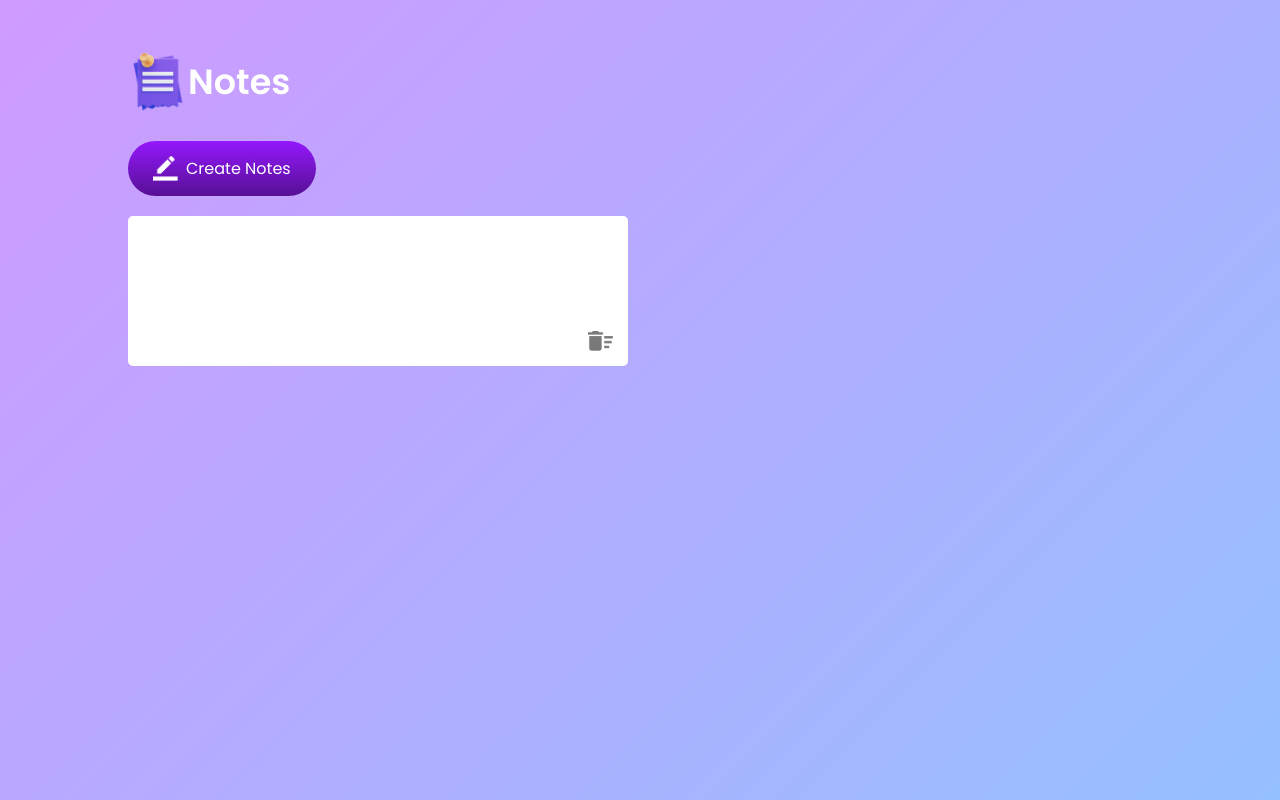
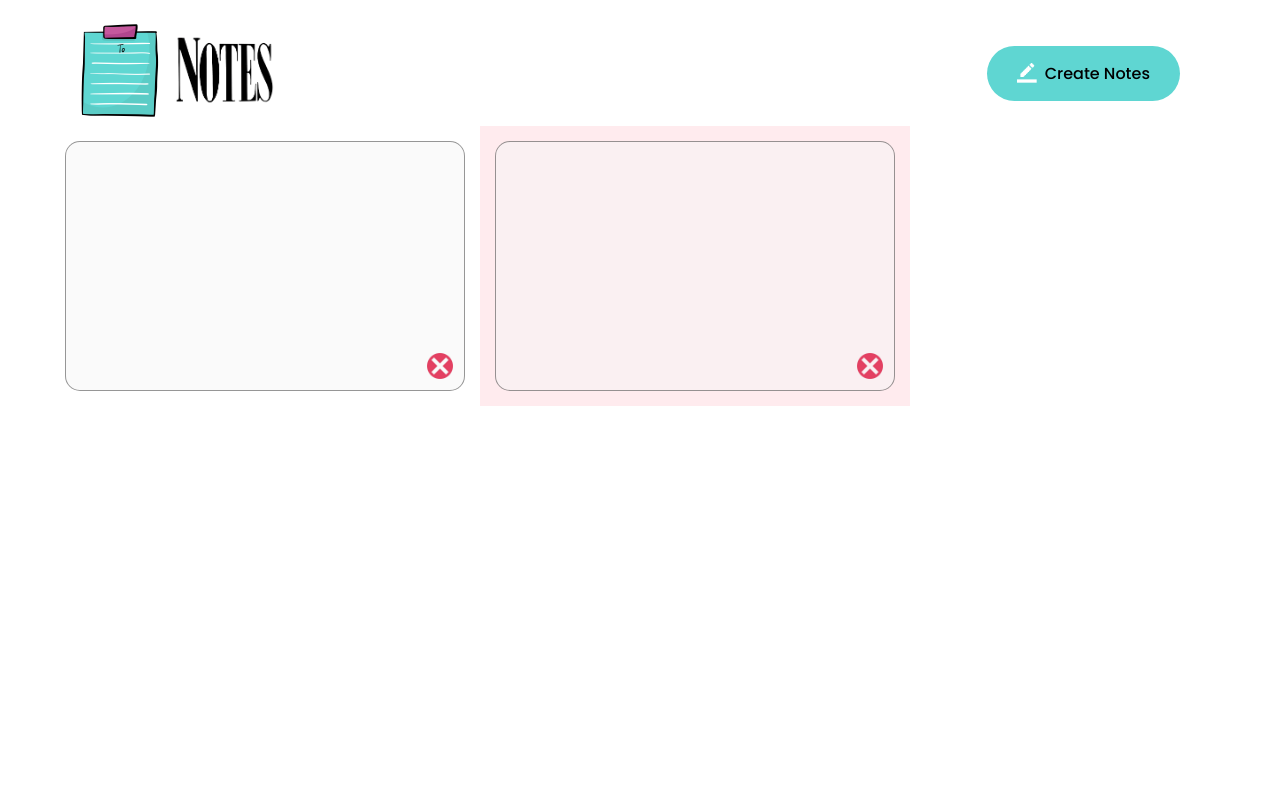
Before and after one commit to prince369vishal/Notes-App, a plain HTML site: page index.html in a window 1280 px wide. Both pictures are taken after a click on the button "Create Notes". Drawn offline with Linux system fonts and the light colour scheme.

Commit message:
updated code

```diff
--- a/index.html
+++ b/index.html
@@ -1,20 +1,26 @@
 <!DOCTYPE html>
 <html lang="en">
   <head>
-  <meta charset="UTF-8">
-  <meta name="viewport" content="width=device-width, initial-scale=1.0">
+    <meta charset="UTF-8" />
+    <meta name="viewport" content="width=device-width, initial-scale=1.0" />
     <title>Notes App</title>
-  <link rel="stylesheet" href="style.css">
+    <link rel="stylesheet" href="style.css" />
   </head>
   <body>
     <div class="container">
-    <h1> <img src="images 4/notes.png" alt=""> Notes</h1>
-    <button class="btn"><img src="images 4/edit.png" alt=""> Create Notes</button>
+      <div class="header">
+        <div>
+          <img class="titleImage1" src="images/icon.gif" alt="" />
+          <img class="titleImage2" src="images/notes.png" alt="" />
+        </div>
+        <button class="btn"><img src="images/edit.png" />Create Notes</button>
+      </div>
 
       <div class="notes-container">
-      <!-- <p contenteditable="true" class="input-box">
-        <img src="images 4/delete.png" alt="">
-      </p> -->
+        <div class="note-wrapper">
+          <p class="input-box" contenteditable="true"></p>
+          <img src="images/delete.png" class="delete-btn" />
+        </div>
       </div>
     </div>
 
--- a/script.js
+++ b/script.js
@@ -1,20 +1,74 @@
-const notesContainer=document.querySelector(".notes-container");
+const notesContainer = document.querySelector(".notes-container");
 const createBtn = document.querySelector(".btn");
-let notes = document.querySelectorAll(".input-box");
+
+// Array of background colors for notes
+const noteColors = ["#FFEBEE", "#E3F2FD", "#E8F5E9", "#FFFDE7", "#F3E5F5", "#E0F7FA"];
+let colorIndex = 0; // To track the current color index
+
+// Function to load notes from local storage
+function showLocalStorageNotes() {
+  const storedNotes = localStorage.getItem("notes");
+  if (storedNotes) {
+    notesContainer.innerHTML = storedNotes; // Load saved notes
+    attachEventToExistingNotes(); // Add event listeners to existing notes
+  }
+}
+showLocalStorageNotes();
+
+// Function to save notes to local storage
+function noteStorage() {
+  localStorage.setItem("notes", notesContainer.innerHTML);
+}
+
+// Function to attach keyup event to existing notes
+function attachEventToExistingNotes() {
+  const inputBoxes = document.querySelectorAll(".input-box");
+  inputBoxes.forEach((inputBox) => {
+    inputBox.addEventListener("keyup", noteStorage);
+  });
+}
+
+// Function to create a new note
+createBtn.addEventListener("click", () => {
+  let noteWrapper = document.createElement("div");
+  noteWrapper.className = "note-wrapper";
+
+  // Set a background color dynamically
+  noteWrapper.style.backgroundColor = noteColors[colorIndex];
+  colorIndex = (colorIndex + 1) % noteColors.length; // Cycle to the next color
+
+  let inputBox = document.createElement("p");
+  inputBox.className = "input-box";
+  inputBox.setAttribute("contenteditable", true);
 
 
-createBtn.addEventListener("click", ()=>{
-  let inputBox = document.createElement("p");
+  inputBox.addEventListener("keyup", noteStorage); // Save changes to storage on edit
+
   let img = document.createElement("img");
-  inputBox.className="input-box";
-  inputBox.setAttribute("contenteditable", true);
-  img.src="images 4/delete.png";
-  notesContainer.appendChild(inputBox).appendChild(img);
+  img.src = "images/delete.png";
+  img.className = "delete-btn";
 
-})
+  // Append elements
+  //notesContainer>noteswrapper>inputbox>delete
+  noteWrapper.appendChild(inputBox);
+  noteWrapper.appendChild(img);
+  notesContainer.appendChild(noteWrapper);
 
-notesContainer.addEventListener("click", (e)=>{
-  if(e.target.tagName==="IMG"){
-    e.target.parentElement.remove();
+
+  noteStorage(); // Save the updated notes list
+});
+
+// Event listener for delete button
+notesContainer.addEventListener("click", (e) => {
+  if (e.target.tagName === "IMG" && e.target.classList.contains("delete-btn")) {
+    e.target.closest(".note-wrapper").remove(); // Remove the note
+    noteStorage(); // Update local storage
+  }
+});
+
+document.addEventListener("keydown", (e)=>{
+  if(e.key === "Enter"){
+    document.execCommand("insertLineBreak");
+    e.preventDefault()
   }
 })
--- a/style.css
+++ b/style.css
@@ -1,69 +1,81 @@
-@import url('https://fonts.googleapis.com/css2?family=Poppins:wght@300;400;500;600&display=swap');
+@import url("https://fonts.googleapis.com/css2?family=Poppins:wght@300;400;500;600&display=swap");
 
-*{
+* {
   padding: 0;
   margin: 0;
   box-sizing: border-box;
-  font-family: 'Poppins', sans-serif;
+  font-family: "Poppins", sans-serif;
+  font-size: 15px;
+  font-weight: 500;
 }
 
-.container{
-  width: 100%;
-  min-height: 100vh;
-  background: linear-gradient(135deg, #cf9aff, #95c0ff);
-  color: #fff;
-  padding-top: 4%;
-  padding-left: 10%;
+body {
+  height: 100vh;
 }
 
-.container h1{
+.header {
   display: flex;
   align-items: center;
-  font-size: 35px;
-  font-weight: 600;
-
+  justify-content: space-between;
 }
 
-.container h1 img{
-  width: 60px;
+.titleImage1,
+.titleImage2 {
+  width: 100px;
+}
+.titleImage1 {
+  margin-left: 20px;
 }
 
-.container button img{
-  width: 25px;
-  margin-right: 8px;
+.container {
+  width: 100%;
+  height: 90vh;
+  color: #fff;
+  padding: 20px 50px;
+}
+.notes-container {
+  display: flex;
+  flex-wrap: wrap;
 }
 
-.container button{
+.note-wrapper {
+  position: relative; /* Required for absolute positioning */
+}
+
+.input-box {
+  width: 400px;
+  height: 250px;
+  background-color: rgba(245, 245, 245, 0.5);
+  color: #333;
+  padding: 20px;
+  margin: 15px;
+  outline: none;
+  border: 1px solid rgba(0, 0, 0, 0.4);
+  border-radius: 15px;
+}
+.delete-btn {
+  width: 40px;
+  height: 40px;
+  cursor: pointer;
+  position: absolute; /* Positioning it absolutely */
+  bottom: 20px; /* Adjust the distance from the top */
+  right: 20px; /* Adjust the distance from the right */
+}
+.btn {
   display: flex;
   align-items: center;
-  background: linear-gradient(#9418fd, #571094);
-  color: #fff;
+  background: #5fd6d2;
+  color: #000;
   font-size: 16px;
   outline: 0;
   border: 0;
   border-radius: 40px;
-  padding: 15px 25px;
-  margin: 30px 0 20px;
+  padding: 15px 30px;
+  margin-right: 50px;
   cursor: pointer;
 }
-.input-box{
-  position: relative;
-  width: 100%;
-  max-width: 500px;
-  min-height: 150px;
-  background-color: #fff;
-  color: #333;
-  padding: 20px;
-  margin: 20px 0;
-  outline: none;
-  border-radius: 5px;
 
+.btn img {
+  width: 20px;
+  margin-right: 8px;
 }
-
-.input-box img{
-  width: 25px;
-  position: absolute;
-  bottom: 15px;
-  right: 15px;
-  cursor: pointer;
-}
```
Also changed, not shown: images 4/delete.png (deleted), images 4/notes.png (deleted), images/background.gif (added), images/delete.png (added), images/edit.png (renamed from images 4/edit.png), images/icon.gif (added), images/notes.png (added), images/notesIcon.avif (added). Lines whose indentation alone changed are shown as unchanged.
